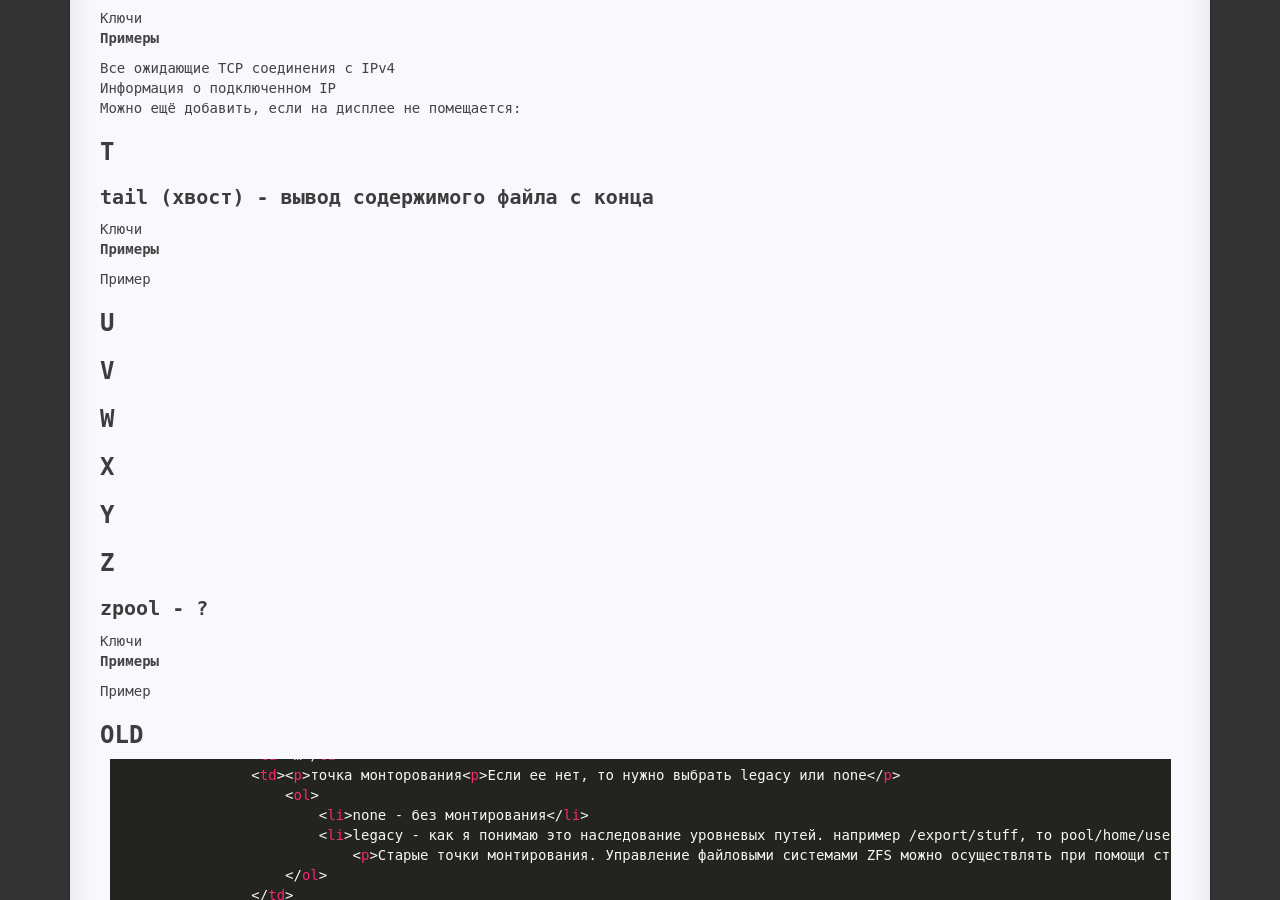
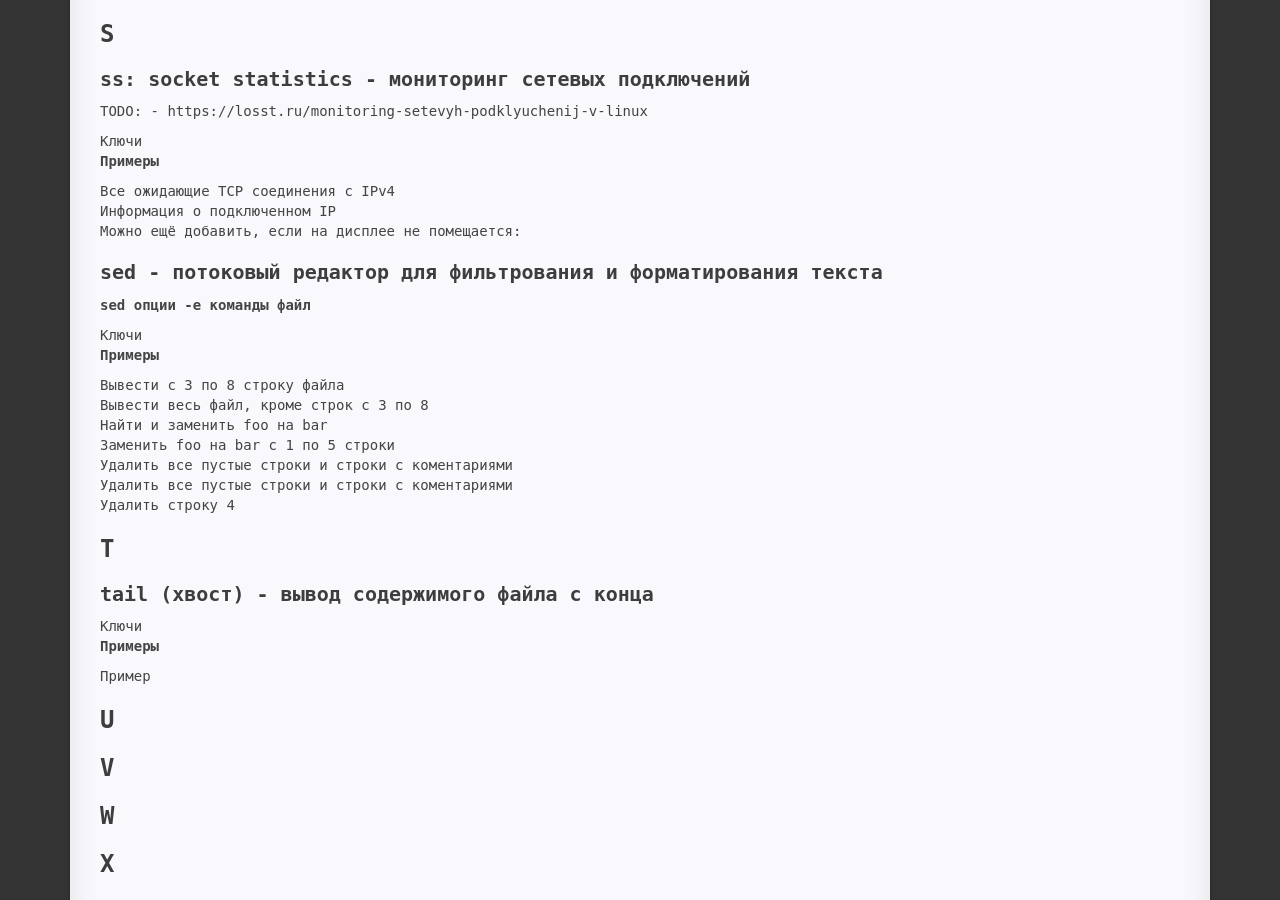
Before and after one commit to Avis20/avis20.github.io, a Jekyll site: the page built from _posts/2017-02-17-cli.md, in a window 1280 px wide and 900 px high, scrolled down 4048 px. Built offline with Jekyll 4.4.1, drawn with Linux system fonts in a browser that asks for light colours; some of the changed text lies outside the part shown.

```diff
--- a/_posts/2018-02-17-cli.md
+++ b/_posts/2017-02-17-cli.md
@@ -265,6 +265,38 @@ avis@PC:~$ du -sh develop/
 
 # E
 # F
+
+## for - цикл
+
+<details>
+    <summary>
+        Ключи
+    </summary>
+<table>
+<ul>
+    <li><b>-</b> -
+    <pre><code class="bash">
+    </code></pre></li>
+</ul>
+</table>
+
+</details>
+
+<p><b>Примеры</b></p>
+<details>
+    <summary>
+        Пример
+    </summary>
+    <pre><code class="bash">
+avis@avisPC[19:06:27]:~/develop/learn/linux/sed$ for i in {1..5}; do echo "Welcome $i times"; done
+Welcome 1 times
+Welcome 2 times
+Welcome 3 times
+Welcome 4 times
+Welcome 5 times
+    </code></pre>
+</details>
+
 # G
 
 ## groupadd - создание группы
@@ -302,7 +334,6 @@ avis@PC:~$ du -sh develop/
     </summary>
 <table>
 <ul>
-
     <li><b>-A NUM, --after-context=NUM</b> - вывести NUM строк после найденными
     <pre><code class="bash">
 $ cat file4.txt
@@ -1285,6 +1316,175 @@ ss -4tlp | grep nginx
 ss -tlp '( sport = :443 )' | tr -d '\t'
             </code></pre>
 
+</details>
+
+## sed - потоковый редактор для фильтрования и форматирования текста
+
+<b>sed опции -e команды файл</b>
+
+<details>
+    <summary>
+        Ключи
+    </summary>
+<table>
+<ul>
+    <li><b>-n, --quiet, --silent</b> - не выводить содержимое буфера шаблона на каждой итерации
+    <pre><code class="bash">
+    </code></pre></li>
+    <li><b>-</b> -
+    <pre><code class="bash">
+    </code></pre></li>
+</ul>
+</table>
+
+</details>
+
+<p><b>Примеры</b></p>
+<details>
+    <summary>
+        Вывести с 3 по 8 строку файла
+    </summary>
+    <pre><code class="bash">
+avis@avisPC[19:05:05]:~/develop/learn/linux/sed$ for i in {1..10}; do echo $i >> file1.txt ; done
+avis@avisPC[19:05:10]:~/develop/learn/linux/sed$ sed -n '3, 8 p' file1.txt
+2
+3
+4
+5
+6
+7
+avis@avisPC[19:05:13]:~/develop/learn/linux/sed$
+    </code></pre>
+</details>
+<details>
+    <summary>
+        Вывести весь файл, кроме строк с 3 по 8
+    </summary>
+    <pre><code class="bash">
+$ sed '3, 8 d' file1.txt
+1
+2
+9
+10
+    </code></pre>
+</details>
+<details>
+    <summary>
+        Найти и заменить foo на bar
+    </summary>
+    <pre><code class="bash">
+$ cat file1.txt
+1
+2
+3
+4
+5
+foo
+6
+7
+bar
+8
+9
+foo
+10
+avis@avisPC[19:30:30]:~/develop/learn/linux/sed$ sed 's/foo/bar/' file1.txt
+1
+2
+3
+4
+5
+bar
+6
+7
+bar
+8
+9
+bar
+10
+avis@avisPC[19:30:30]:~/develop/learn/linux/sed$
+    </code></pre>
+</details>
+<details>
+    <summary>
+        Заменить foo на bar с 1 по 5 строки
+    </summary>
+    <pre><code class="bash">
+$ cat file1.txt
+1
+2
+3 foo
+4
+5
+6 foo
+7 bar
+8
+9 foo
+10
+avis@avisPC[19:34:30]:~/develop/learn/linux/sed$ sed '1,4 s/foo/bar/' file1.txt
+1
+2
+3 bar
+4
+5
+6 foo
+7 bar
+8
+9 foo
+10
+    </code></pre>
+</details>
+<details>
+    <summary>
+        Удалить все пустые строки и строки с коментариями
+    </summary>
+    <pre><code class="bash">
+# sed '/^#\|^$/d' /etc/apache2/apache2.conf
+DefaultRuntimeDir ${APACHE_RUN_DIR}
+PidFile ${APACHE_PID_FILE}
+Timeout 300
+...
+    </code></pre>
+</details>
+<details>
+    <summary>
+        Удалить все пустые строки и строки с коментариями
+    </summary>
+    <pre><code class="bash">
+# sed '/^#\|^$/d' /etc/apache2/apache2.conf
+DefaultRuntimeDir ${APACHE_RUN_DIR}
+PidFile ${APACHE_PID_FILE}
+Timeout 300
+...
+    </code></pre>
+</details>
+<details>
+    <summary>
+        Удалить строку 4
+    </summary>
+    <pre><code class="bash">
+$ cat file1.txt
+1
+2
+3 foo
+4
+5 bar
+6
+7 foo
+8
+9 foo
+10
+avis@avisPC[20:15:27]:~/develop/learn/linux/sed$ sed '4d' file1.txt
+1
+2
+3 foo
+5 bar
+6
+7 foo
+8
+9 foo
+10
+avis@avisPC[20:15:28]:~/develop/learn/linux/sed$
+    </code></pre>
 </details>
 
 <!-- ------------------------------------------------------------- -->
```
